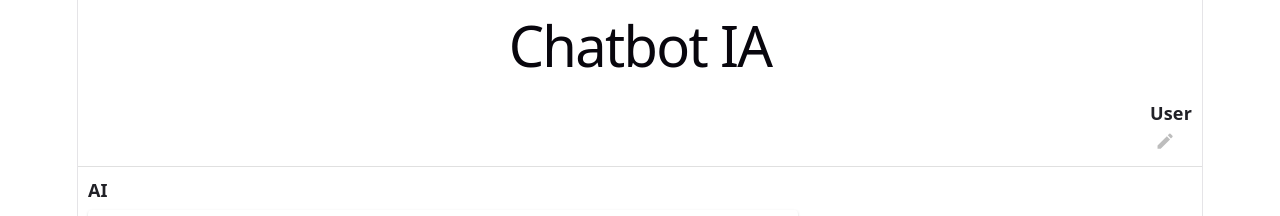
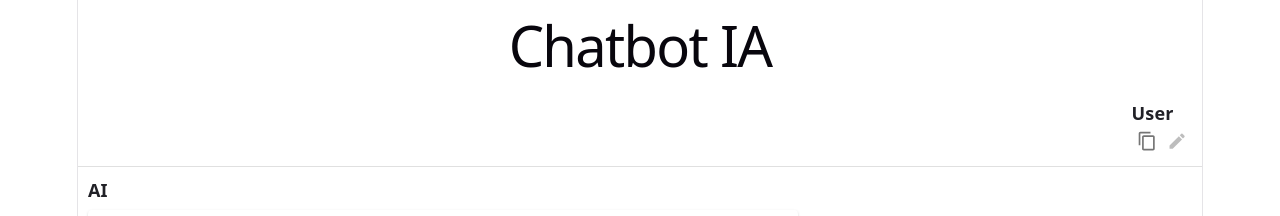
Before and after one commit to FacuA0/chatbot-ia, a React (Vite) app: page / in a window 1280 px wide. Both pictures are taken after a click on the button "TEST". Shown: the top 216 px of the page. Built offline with nearby package versions, Linux system fonts and the light colour scheme; what markdown-it-texmath would draw is missing.

Commit message:
Copiar mensajes, tooltips, componente botón chico

```diff
--- a/src/components/ChatMessage.jsx
+++ b/src/components/ChatMessage.jsx
@@ -6,10 +6,11 @@ import highlight from "highlight.js";
 import Accordion from '@mui/material/Accordion';
 import AccordionSummary from '@mui/material/AccordionSummary';
 import AccordionDetails from '@mui/material/AccordionDetails';
-import { IconButton } from "@mui/material";
 import ExpandMoreIcon from '@mui/icons-material/ExpandMore';
 import ReplayIcon from '@mui/icons-material/Replay';
 import EditIcon from '@mui/icons-material/Edit';
+import CopyIcon from '@mui/icons-material/ContentCopy';
+import SmallIconButton from "./SmallIconButton";
 
 const markdown = markdownit({
     highlight: function (str, lang) {
@@ -33,7 +34,7 @@ const markdown = markdownit({
 function ChatMessage({message, generating, actions, highlight}) {
     let messageRef = useRef();
     let thinkingRef = useRef();
-    let msgRef = useRef();
+    let msgDivRef = useRef();
 
     const isUser = message.role == "user";
     const title = ({
@@ -41,6 +42,20 @@ function ChatMessage({message, generating, actions, highlight}) {
         assistant: "AI",
         tool: "Tool"
     })[message.role];
+
+    async function copyMessage() {
+        if (navigator.clipboard) {
+            navigator.clipboard.writeText(message.message);
+        }
+        else {
+            let prevContentEditable = messageRef.current.contentEditable;
+            messageRef.current.contentEditable = "true";
+            messageRef.current.focus();
+            document.execCommand("selectAll", false);
+            document.execCommand("copy", false);
+            messageRef.current.contentEditable = prevContentEditable;
+        }
+    }
 
     //console.log(message);
 
@@ -98,23 +113,27 @@ function ChatMessage({message, generating, actions, highlight}) {
         </Accordion>
     ));
 
-    const msgActions = actions && (message.role == "assistant" ? (
-        <IconButton
-            title="Rehacer respuesta"
+    const msgActions = actions && (message.role == "assistant" ? (<>
+        <SmallIconButton
+            title="Copiar"
+            onClick={copyMessage}
+            icon={CopyIcon} />
+        <SmallIconButton
+            title="Regenerar"
             onClick={() => actions.regenerateSince(message.idx)}
             disabled={generating}
-            size="small">
-            <ReplayIcon fontSize="inherit"/>
-        </IconButton>
-    ) : message.role == "user" ? (
-        <IconButton
-            title="Editar mensaje"
+            icon={ReplayIcon} />
+    </>) : message.role == "user" ? (<>
+        <SmallIconButton
+            title="Copiar"
+            onClick={copyMessage}
+            icon={CopyIcon} />
+        <SmallIconButton
+            title="Editar"
             onClick={() => actions.editMessage(message.idx)}
             disabled={generating}
-            size="small">
-            <EditIcon fontSize="inherit"/>
-        </IconButton>
-    ) : (<></>));
+            icon={EditIcon} />
+    </>) : (<></>));
 
     useEffect(() => {
         let html = markdown.render(message.message);
@@ -130,12 +149,12 @@ function ChatMessage({message, generating, actions, highlight}) {
 
     useEffect(() => {
         if (highlighted) {
-            msgRef.current.scrollIntoView();
+            msgDivRef.current.scrollIntoView();
         }
     }, [highlight]);
 
     return (
-        <div className={`msg-div ${isUser ? "user-msg" : "ai-msg"}${highlighted ? " highlighted" : ""}`} ref={msgRef}>
+        <div className={`msg-div ${isUser ? "user-msg" : "ai-msg"}${highlighted ? " highlighted" : ""}`} ref={msgDivRef}>
             <div className="inner-msg-div">
                 <p><b>{title}</b></p>
                 {thinkingAccordion}
--- a/src/components/InputBar.jsx
+++ b/src/components/InputBar.jsx
@@ -3,9 +3,11 @@ import ActionLink from './ActionLink'
 import Button from '@mui/material/Button'
 import IconButton from '@mui/material/IconButton'
 import TextField from '@mui/material/TextField'
+import Tooltip from "@mui/material/Tooltip";
 import DeleteIcon from '@mui/icons-material/Delete';
 import CloseIcon from '@mui/icons-material/Close';
 import StopIcon from '@mui/icons-material/Stop';
+import SmallIconButton from './SmallIconButton'
 
 function InputBar({sendMsg, sendFake, resetChat, stopGen, stopEdit, goToEdit, generating, edition}) {
     const [promptText, setPromptText] = useState("");
@@ -29,28 +31,26 @@ function InputBar({sendMsg, sendFake, resetChat, stopGen, stopEdit, goToEdit, ge
     }
 
     const iconBtn = generating ? (
-        <IconButton
-            title="Detener"
-            onClick={stopGen}>
-            <StopIcon/>
-        </IconButton>
+        <Tooltip title="Detener">
+            <IconButton onClick={stopGen}>
+                <StopIcon/>
+            </IconButton>
+        </Tooltip>
     ) : (
-        <IconButton
-            title="Reiniciar chat"
-            onClick={resetChat}>
-            <DeleteIcon/>
-        </IconButton>
+        <Tooltip title="Borrar chat">
+            <IconButton onClick={resetChat}>
+                <DeleteIcon/>
+            </IconButton>
+        </Tooltip>
     )
 
     const editingBar = edition != null ? (
         <div id='editing-bar'>
             <p><ActionLink action={goToEdit}>Editando mensaje</ActionLink></p>
-            <IconButton
+            <SmallIconButton
                 title="Dejar de editar"
                 onClick={stopEdit}
-                size='small'>
-                <CloseIcon fontSize='inherit'/>
-            </IconButton>
+                icon={CloseIcon}/>
         </div>
     ) : (<></>);
 
--- /dev/null
+++ b/src/components/SmallIconButton.jsx
@@ -0,0 +1,29 @@
+import IconButton from '@mui/material/IconButton';
+import Tooltip from "@mui/material/Tooltip";
+
+function SmallIconButton({title, onClick, disabled, icon}) {
+    const Icon = icon;
+
+    return !disabled ? (
+        <Tooltip title={title}>
+            <IconButton
+                onClick={onClick}
+                size="small">
+                <Icon fontSize="inherit"/>
+            </IconButton>
+        </Tooltip>
+    ) : (
+        <Tooltip title={title}>
+            <span>
+                <IconButton
+                    onClick={onClick}
+                    disabled={true}
+                    size="small">
+                    <Icon fontSize="inherit"/>
+                </IconButton>
+            </span>
+        </Tooltip>
+    );
+}
+
+export default SmallIconButton;
```
